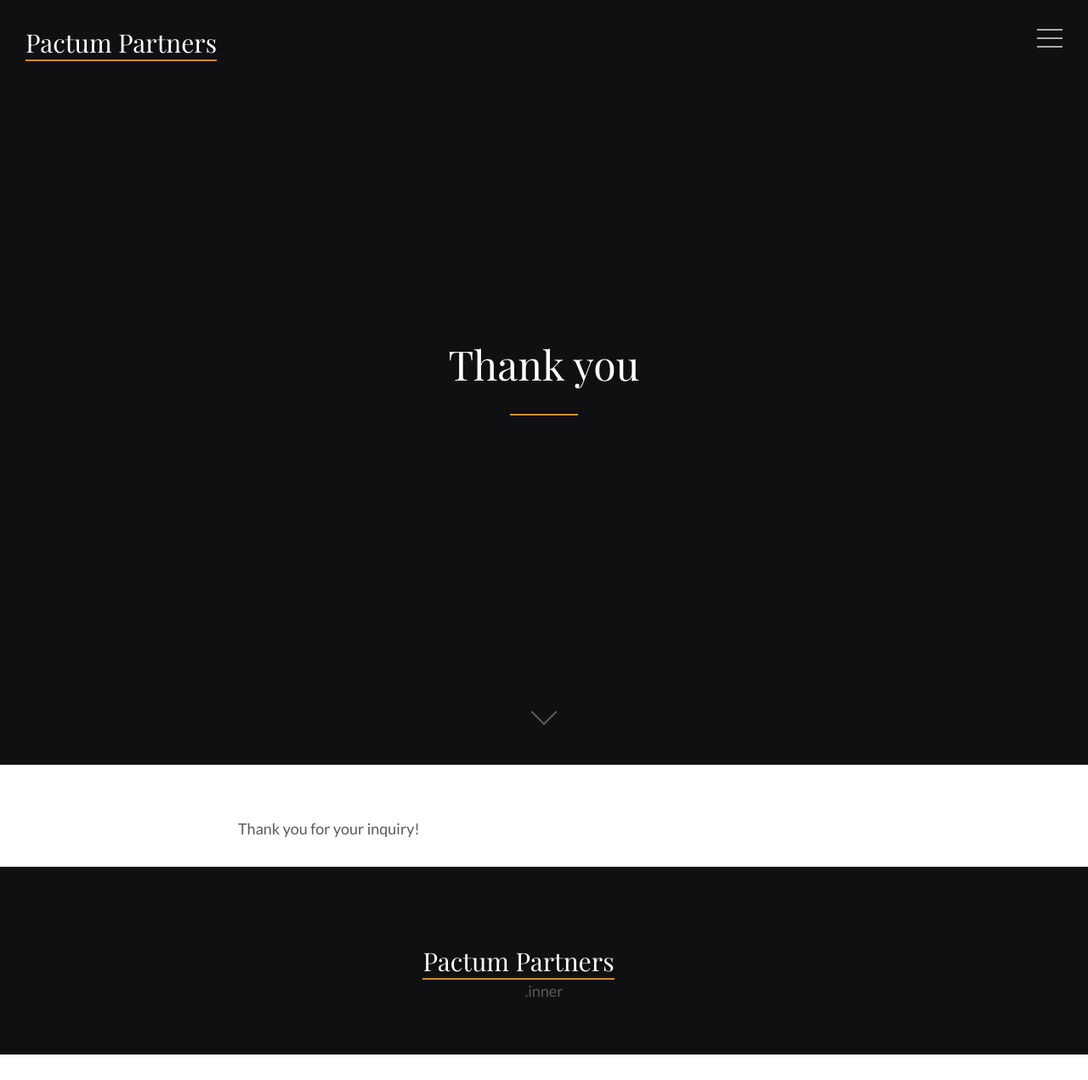
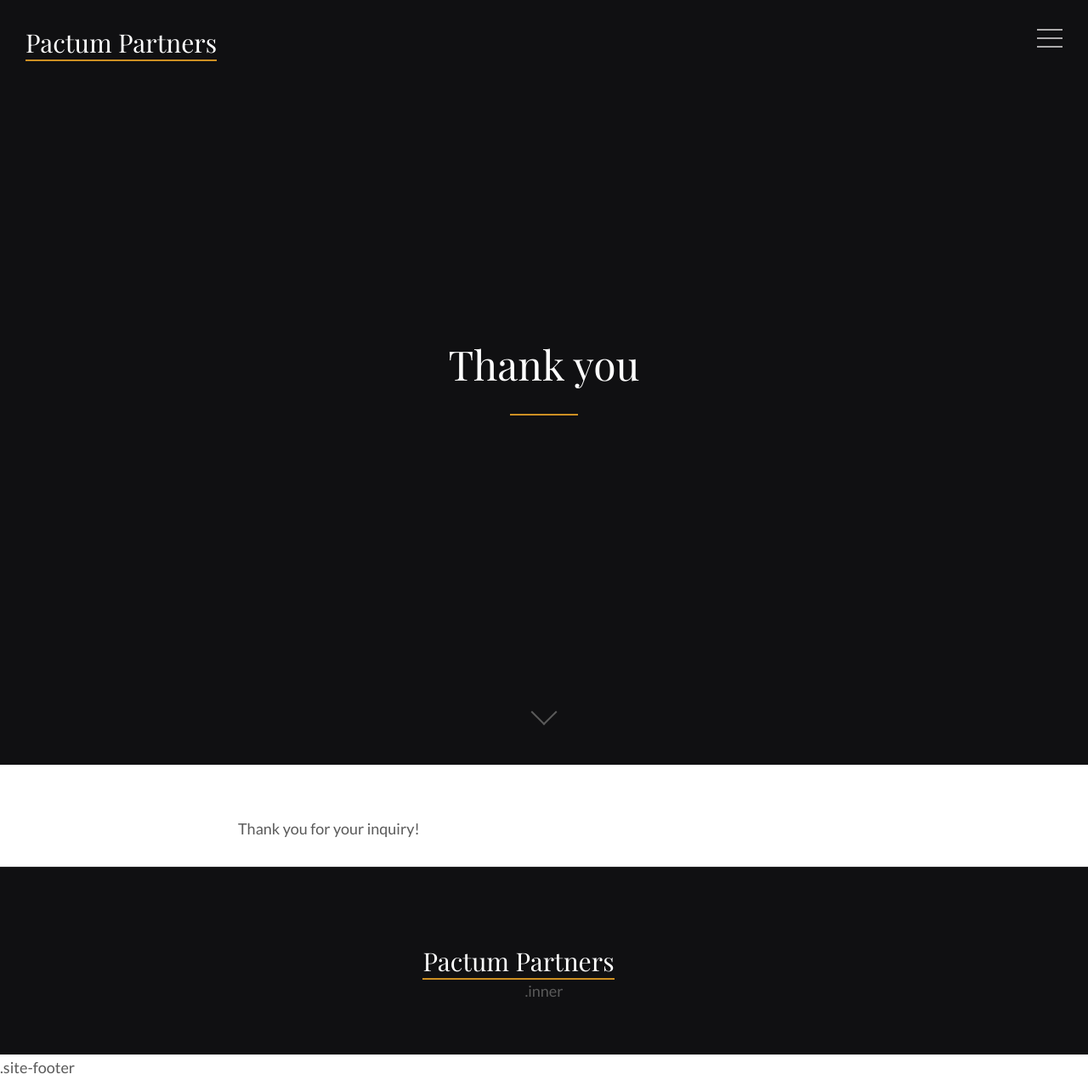
Before and after one commit to mcalvoelhauge/pactumpartners.github.io, a Jekyll site: the page built from thank-you.html, in a window 1280 px wide. Shown: the whole page at 85% size. Built offline with Jekyll 4.4.1, drawn with Linux system fonts in a browser that asks for light colours; some web fonts are replaced; before the commit the page ends 1241 px from its top, so only the background shows below that.

Commit message:
Update footer.html

```diff
--- a/_includes/footer.html
+++ b/_includes/footer.html
@@ -4,4 +4,4 @@
     <h1 class="site-title"><a href="{{ site.baseurl }}/" rel="home">{{site.name}}</a></h1>
 
     </div>.inner
-</footer><!-- .site-footer -->
+</footer>.site-footer
```
